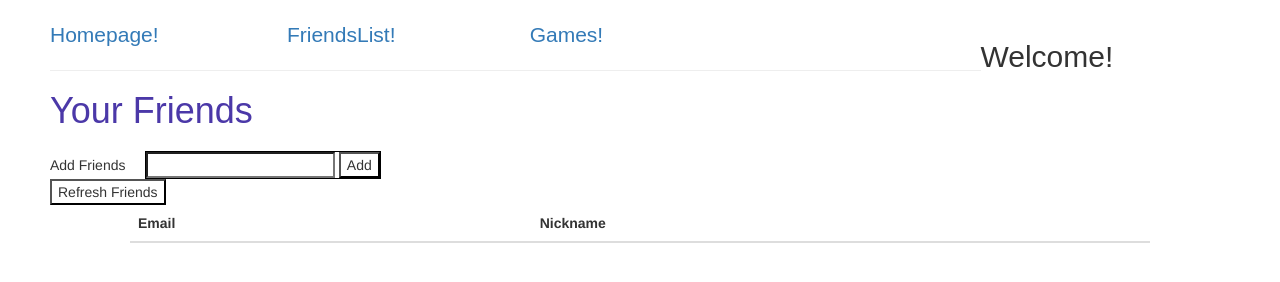
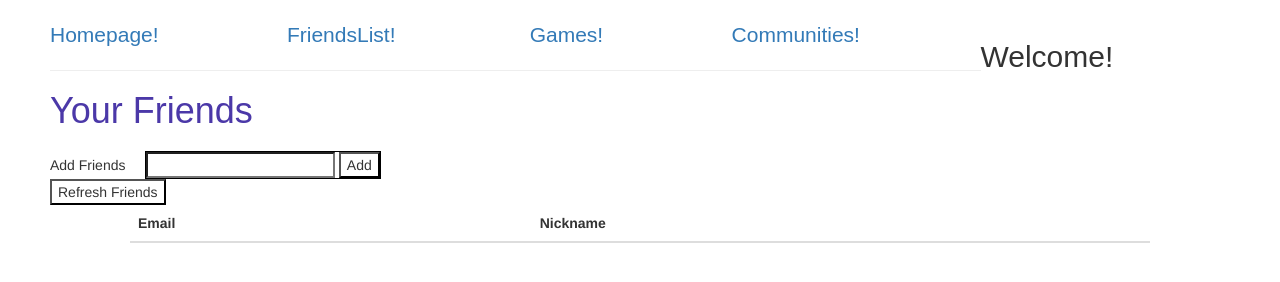
Before and after one commit to juliasjy/GamingGroup, a website: page views/friendlist.html in a window 1280 px wide. Drawn offline with nearby package versions, Linux system fonts and the light colour scheme; no server answers.

Commit message:
friendlist

```diff
--- a/views/friendlist.html
+++ b/views/friendlist.html
@@ -22,7 +22,7 @@
         <button class="search-button" type="submit">Search</button>
         <p class="user-name">Username</p>
     </div> -->
-			<div class="links"><a href="welcome.html">Homepage!</a>&nbsp&nbsp&nbsp&nbsp&nbsp&nbsp&nbsp&nbsp&nbsp&nbsp&nbsp&nbsp&nbsp&nbsp&nbsp&nbsp&nbsp&nbsp&nbsp&nbsp&nbsp <a href="friendlist.html">FriendsList!</a> &nbsp&nbsp&nbsp&nbsp&nbsp&nbsp&nbsp&nbsp&nbsp&nbsp&nbsp&nbsp&nbsp&nbsp&nbsp&nbsp&nbsp&nbsp&nbsp&nbsp&nbsp <a href="games.html">Games!</a><div class="user"><div ng-app='get_me' ng-controller = 'me_control'>
+			<div class="links"><a href="welcome.html">Homepage!</a>&nbsp&nbsp&nbsp&nbsp&nbsp&nbsp&nbsp&nbsp&nbsp&nbsp&nbsp&nbsp&nbsp&nbsp&nbsp&nbsp&nbsp&nbsp&nbsp&nbsp&nbsp <a href="friendlist.html">FriendsList!</a> &nbsp&nbsp&nbsp&nbsp&nbsp&nbsp&nbsp&nbsp&nbsp&nbsp&nbsp&nbsp&nbsp&nbsp&nbsp&nbsp&nbsp&nbsp&nbsp&nbsp&nbsp <a href="games.html">Games!</a>&nbsp&nbsp&nbsp&nbsp&nbsp&nbsp&nbsp&nbsp&nbsp&nbsp&nbsp&nbsp&nbsp&nbsp&nbsp&nbsp&nbsp&nbsp&nbsp&nbsp&nbsp <a href="communities.html">Communities!</a><div class="user"><div ng-app='get_me' ng-controller = 'me_control'>
     <h2 class="display-name", ng-model="my_name">Welcome!&nbsp&nbsp {{my_name}}</h2>
 	</div></div>
 	</div>
```
